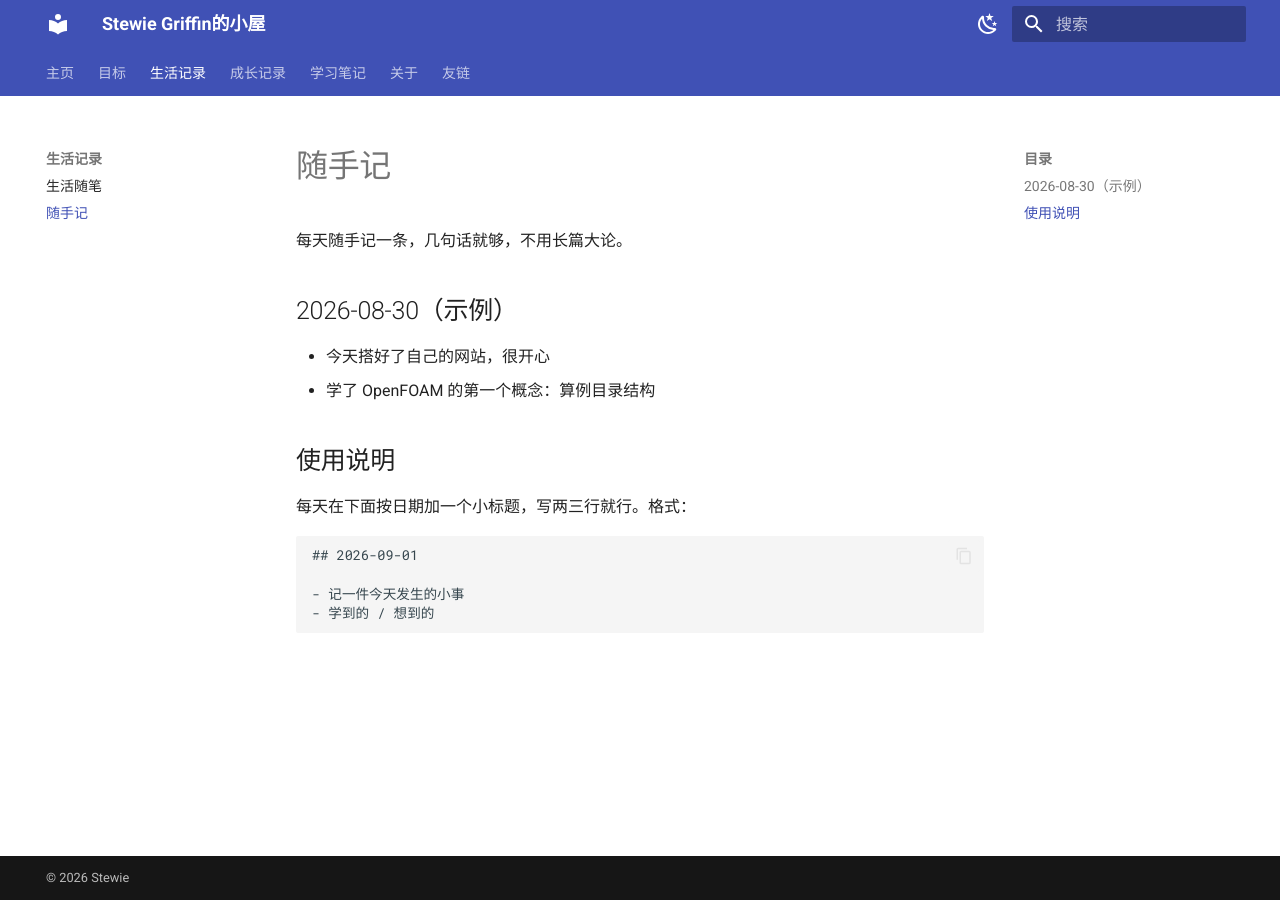
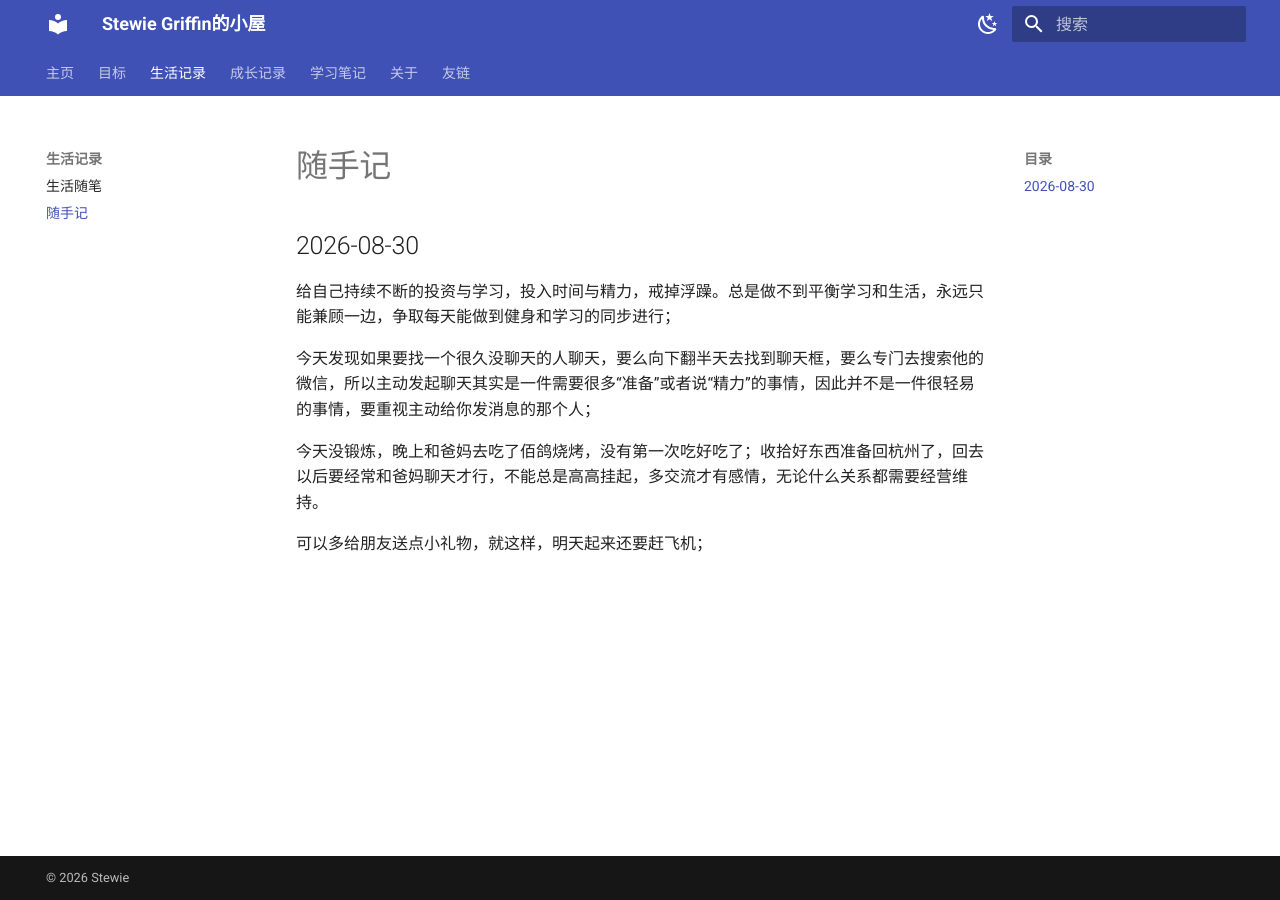
Before and after one commit to Stewie-gyc/Stewie-gyc.github.io, an MkDocs documentation site: the page built from docs/life/daily.md, in a window 1280 px wide. Built offline with MkDocs 1.6.1 and Material for MkDocs 9.7.7, drawn with Linux system fonts in a browser that asks for light colours.

Commit message:
更新目标（新增俯卧撑）并记录8月30日随手记

````diff
--- a/docs/life/daily.md
+++ b/docs/life/daily.md
@@ -1,19 +1,11 @@
 # 随手记
 
-每天随手记一条，几句话就够，不用长篇大论。
+## 2026-08-30
 
-## 2026-08-30（示例）
+给自己持续不断的投资与学习，投入时间与精力，戒掉浮躁。总是做不到平衡学习和生活，永远只能兼顾一边，争取每天能做到健身和学习的同步进行；
 
-- 今天搭好了自己的网站，很开心
-- 学了 OpenFOAM 的第一个概念：算例目录结构
+今天发现如果要找一个很久没聊天的人聊天，要么向下翻半天去找到聊天框，要么专门去搜索他的微信，所以主动发起聊天其实是一件需要很多“准备”或者说“精力”的事情，因此并不是一件很轻易的事情，要重视主动给你发消息的那个人；
 
-## 使用说明
+今天没锻炼，晚上和爸妈去吃了佰鸽烧烤，没有第一次吃好吃了；收拾好东西准备回杭州了，回去以后要经常和爸妈聊天才行，不能总是高高挂起，多交流才有感情，无论什么关系都需要经营维持。
 
-每天在下面按日期加一个小标题，写两三行就行。格式：
-
-```markdown
-## 2026-09-01
-
-- 记一件今天发生的小事
-- 学到的 / 想到的
-```
+可以多给朋友送点小礼物，就这样，明天起来还要赶飞机；
````
Also changed, not shown: docs/goals/index.md (+3 -6 lines).
